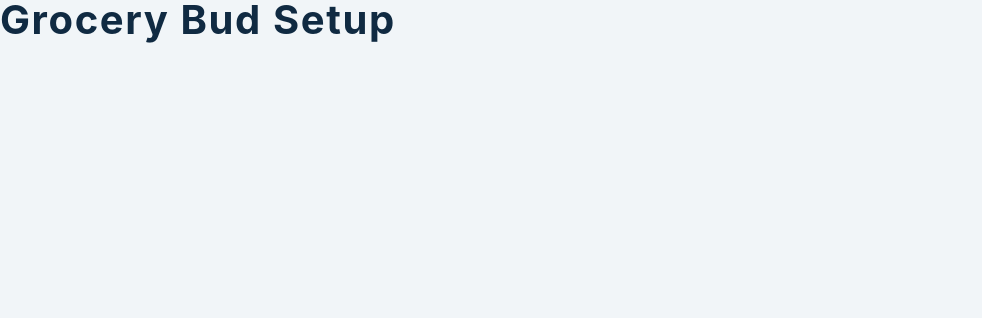
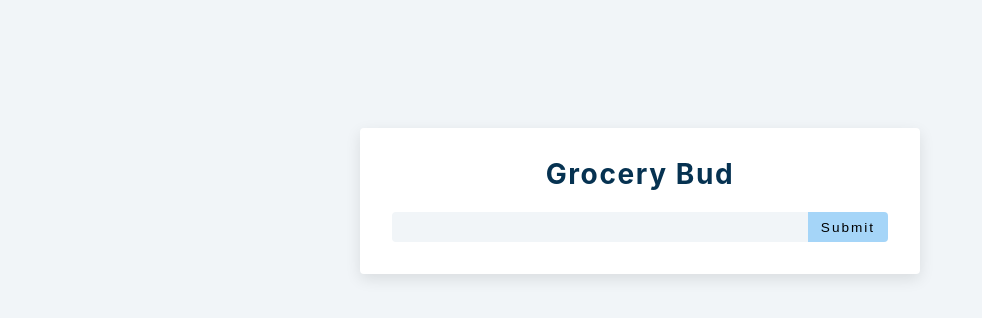
Before and after one commit to Crossroads30/grocery-bud-react-app, a React (Vite) app: page / in a window 1280 px wide. Shown: the top 318 px of the page, without its empty margins (0-982 px from the left). Built offline with nearby package versions, Linux system fonts and the light colour scheme; the HTML template or start-up script is replaced by a standard one.

Commit message:
feat: add all states, list component, condition for list to be shown

```diff
--- a/src/Alert.jsx
+++ b/src/Alert.jsx
@@ -1,7 +1,21 @@
 import React, { useEffect } from 'react'
 
-const Alert = () => {
-  return <h2>alert component</h2>
+const Alert = ({list}) => {
+
+  	// useEffect(() => {
+		// 	setAlert(true)
+		// }, [list])
+
+  return (
+    <div className="alert">
+      <div className="alert-danger">
+        fgffgf
+      </div>
+      <div className="alert-success">
+        fgffgf
+      </div>
+    </div>
+)
 }
 
 export default Alert
--- a/src/App.jsx
+++ b/src/App.jsx
@@ -3,7 +3,57 @@ import List from './List'
 import Alert from './Alert'
 
 function App() {
-  return <h2>grocery bud setup</h2>
+	const [name, setName] = useState('')
+	const [list, setList] = useState([])
+	const [isEditing, setIsEditing] = useState(false)
+	const [editId, setEditId] = useState(null)
+	const [alert, setAlert] = useState({ show: false, msg: '', type: '' })
+
+	const handleSubmit = e => {
+		e.preventDefault()
+		if (!name) {
+			// show alert
+		} else if (name && isEditing) {
+			// deal with edit
+		} else {
+			const newItem = { id: new Date().getTime().toString(), title: name }
+			setList([...list, newItem])
+		}
+		setName('')
+	}
+	console.log(list)
+
+	return (
+		<section className='section-center'>
+			<form className='grocery-form' onSubmit={handleSubmit}>
+				{alert.show && <Alert />}
+				<h3>grocery bud</h3>
+				<div className='form-control'>
+					<input
+						type='text'
+						className='grocery'
+						value={name}
+						onChange={e => setName(e.target.value)}
+					/>
+					<button className='submit-btn' type='submit'>
+						{isEditing ? 'edit' : 'submit'}
+					</button>
+				</div>
+			</form>
+			{list.length > 0 && (
+				<div className='grocery-container'>
+					<List list={list} />
+					<button
+						onClick={() => setList([])}
+						type='button'
+						className='clear-btn'
+					>
+						clear items
+					</button>
+				</div>
+			)}
+		</section>
+	)
 }
 
 export default App
--- a/src/List.jsx
+++ b/src/List.jsx
@@ -1,7 +1,26 @@
 import React from 'react'
 import { FaEdit, FaTrash } from 'react-icons/fa'
-const List = () => {
-	return <h2>list component</h2>
+const List = ({ list }) => {
+	return (
+		<div className='grocery-list'>
+			{list.map((item) => {
+        const {id, title} = item
+				return (
+					<article key={id} className='grocery-item'>
+						<p className='title'>{title}</p>
+						<div className='btn-container'>
+							<button className='edit-btn' type='button'>
+								<FaEdit />
+							</button>
+							<button className='delete-btn' type='button'>
+								<FaTrash />
+							</button>
+						</div>
+					</article>
+				)
+			})}
+		</div>
+	)
 }
 
 export default List
```
